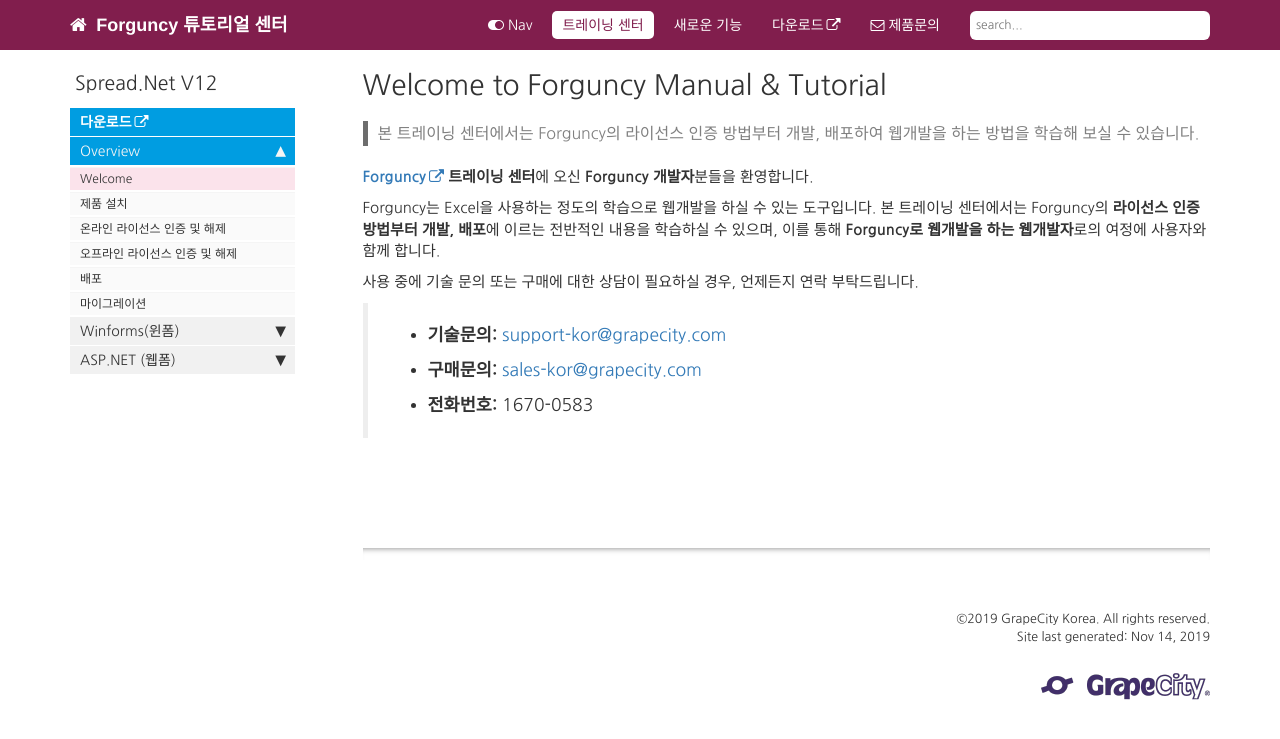
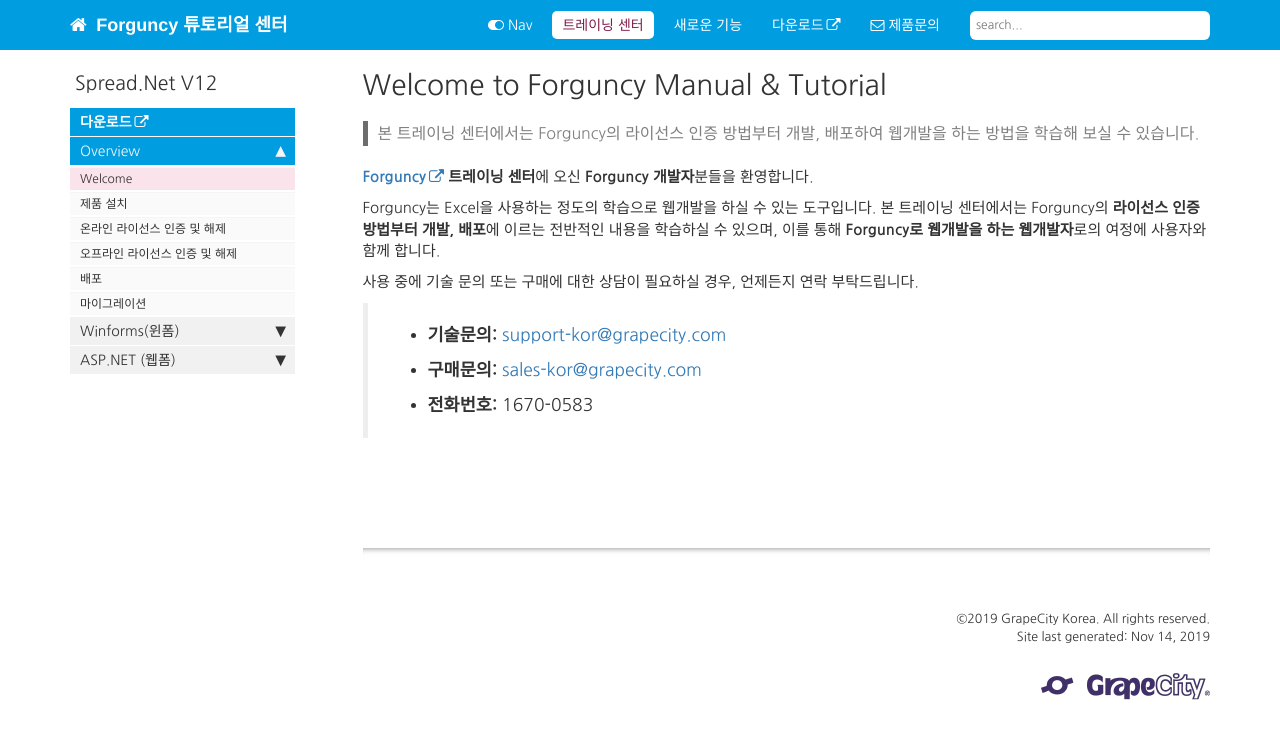
Before and after one commit to Xeppetto/Forguncy-Korea.github.io, a Jekyll site: the page built from index.md, in a window 1280 px wide. Shown: the top 739 px of the page. Built offline with Jekyll 4.4.1, drawn with Linux system fonts in a browser that asks for light colours; comment, search, counter and statistics services are not loaded.

Commit message:
top nav color
1

```diff
--- a/css/theme-gck.css
+++ b/css/theme-gck.css
@@ -60,7 +60,7 @@
 }
 
 .navbar-inverse {
-  background-color: #811e4d;
+  background-color: #009DE1;
   border: 0px;
   position: fixed;
   width: 100%;
```
